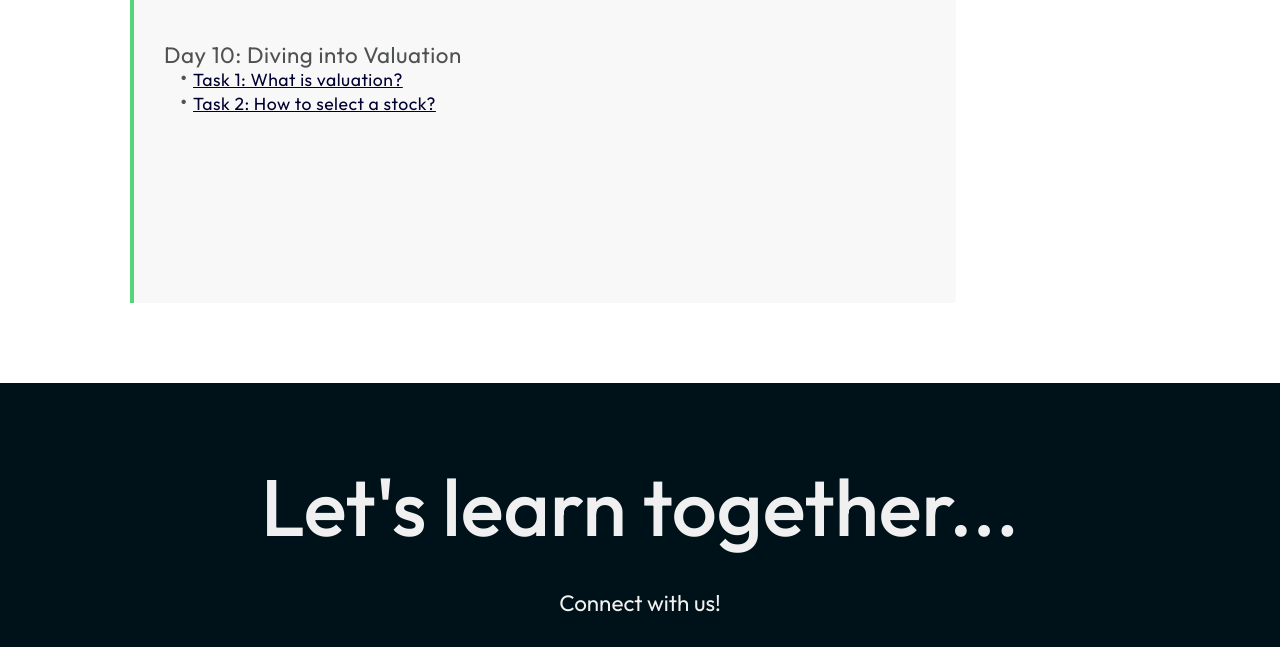
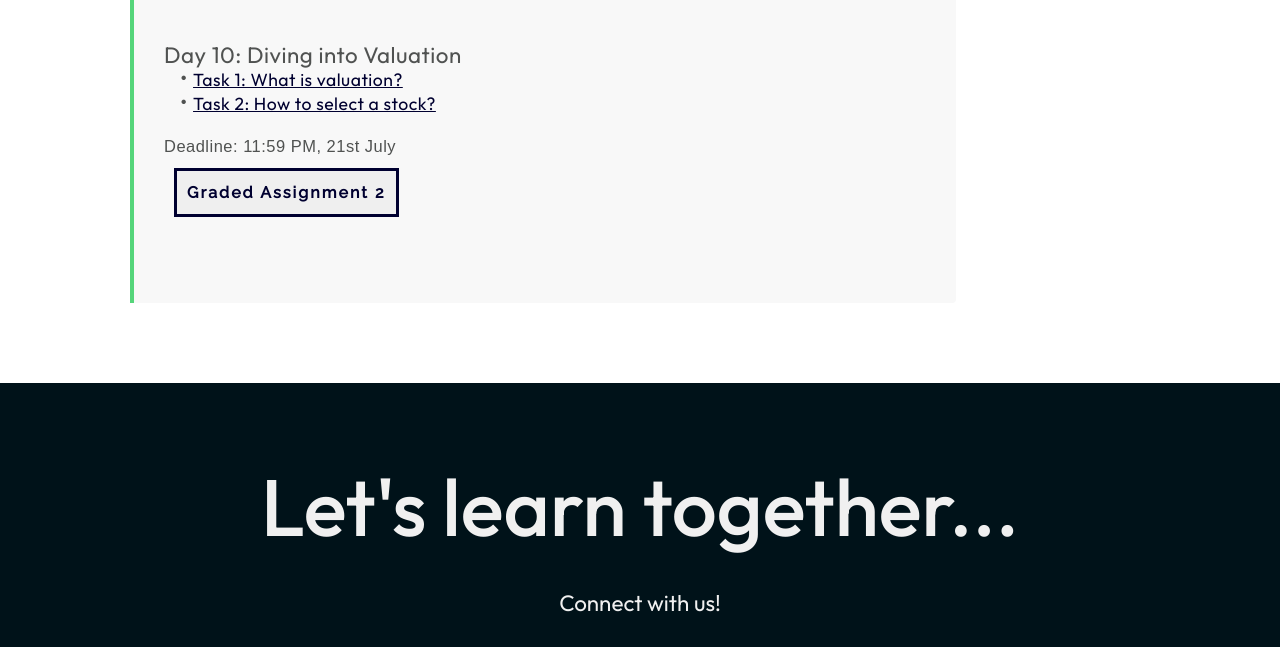
Before and after one commit to finnecoiitg/IntroductoryOptions, a plain HTML site: page index.html in a window 1280 px wide. Shown: the part 2589-3236 px from the top of the page. Drawn offline with nearby package versions, Linux system fonts and the light colour scheme; a web font is replaced by a local one.

Commit message:
added graded assignment2

```diff
--- a/index.html
+++ b/index.html
@@ -323,10 +323,9 @@
                         </a></li>
                       </ul>
                     </li>
-                    <br><br>
+
                       </ul>
                     </li>
-                    <br><br>
                     <!-- <li>Day 2: Gamma <br />
                       <ul style="margin-left: 1rem;">
                         <li>•	<a target="_blank" href="https://www.youtube.com/watch?v=-TQThX2TBl0" style="font-size: 1.1rem; font-weight: 400; color: #000030; text-decoration: underline;">Video: Option Greeks: Gamma 1</a></li>
@@ -382,17 +381,17 @@
                     </li>
                   </ul>
                 </div>
-                <div>
-                   <div>Deadline: 11:59 AM, 31st Decemeber</div> -->
-      <!-- <button id="register-btn" style="padding: 10px 10px;margin:10px; font-size: 1rem;" class="curriculumButton">
-                  <a href="https://forms.gle/7wbP3gwB1apDLhkQ9" target="_blank">
+              --><div>
+                   <div>Deadline: 11:59 PM, 21st July</div>
+     <button id="register-btn" style="padding: 10px 10px;margin:10px; font-size: 1rem;" class="curriculumButton">
+                  <a href="https://forms.gle/7QE8rovxcDUYMFcZ7" target="_blank">
                   <div style="color: #000030; border-radius: 5%;">Graded Assignment 2</div>
                   </a>
                 </button>
 
               </div>
               </li>
-              <li class="outfit">Practice Sets<br></li>
+              <!--<li class="outfit">Practice Sets<br></li>
               <button id="register-btn" style="padding: 10px 15px;margin:10px;width: fit-content; font-size: 1rem;" class="curriculumButton">
                 <a href="https://forms.gle/VGtDcovUro8yo5q97" target="_blank">
                 <div style="color: #000030; border-radius: 5%;">Practice Set 1</div>
```
